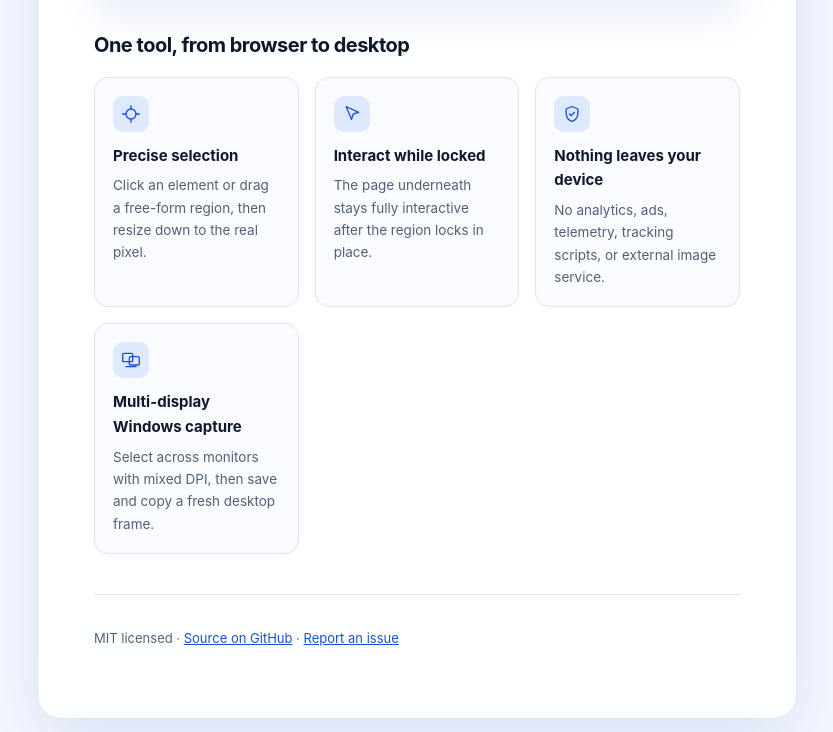
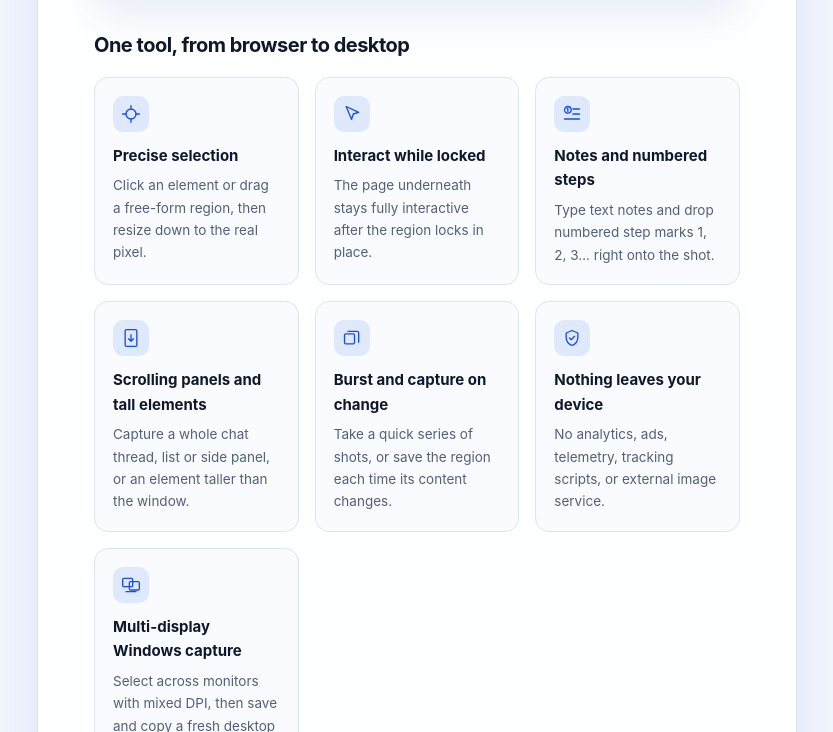
Before and after one commit to vannt-dev/region-snap, a browser extension: page docs/index.html in a window 1280 px wide. Shown: the part 788-1520 px from the top of the page, without its empty margins (223-1056 px from the left). Drawn offline with Linux system fonts and the light colour scheme.

Commit message:
docs: show the 1.4.0 capture features on the landing page
Add cards for text notes and numbered steps, scrolling panels and tall
elements, and burst shots with capture on change.

```diff
--- a/docs/index.html
+++ b/docs/index.html
@@ -119,6 +119,59 @@
                 stroke-linecap="round"
                 stroke-linejoin="round"
               >
+                <circle cx="7" cy="7" r="4" />
+                <path d="M6 5.5l1-.5v4M13 6h8M13 12h8M3 18h18" />
+              </svg>
+            </span>
+            <h3>Notes and numbered steps</h3>
+            <p>Type text notes and drop numbered step marks 1, 2, 3… right onto the shot.</p>
+          </article>
+          <article class="feature">
+            <span class="feature-icon">
+              <svg
+                viewBox="0 0 24 24"
+                fill="none"
+                stroke="currentColor"
+                stroke-width="1.6"
+                stroke-linecap="round"
+                stroke-linejoin="round"
+              >
+                <rect x="5" y="2" width="14" height="20" rx="1.5" />
+                <path d="M12 8v8M9 13l3 3 3-3" />
+              </svg>
+            </span>
+            <h3>Scrolling panels and tall elements</h3>
+            <p>
+              Capture a whole chat thread, list or side panel, or an element taller than the window.
+            </p>
+          </article>
+          <article class="feature">
+            <span class="feature-icon">
+              <svg
+                viewBox="0 0 24 24"
+                fill="none"
+                stroke="currentColor"
+                stroke-width="1.6"
+                stroke-linecap="round"
+                stroke-linejoin="round"
+              >
+                <rect x="3" y="7" width="12" height="12" rx="1.5" />
+                <path d="M7 4h11a2 2 0 0 1 2 2v11" />
+              </svg>
+            </span>
+            <h3>Burst and capture on change</h3>
+            <p>Take a quick series of shots, or save the region each time its content changes.</p>
+          </article>
+          <article class="feature">
+            <span class="feature-icon">
+              <svg
+                viewBox="0 0 24 24"
+                fill="none"
+                stroke="currentColor"
+                stroke-width="1.6"
+                stroke-linecap="round"
+                stroke-linejoin="round"
+              >
                 <path d="M12 3l7 3v5c0 5-3.5 8.5-7 10-3.5-1.5-7-5-7-10V6l7-3Z" />
                 <path d="M9 12l2 2 4-4" />
               </svg>
```
